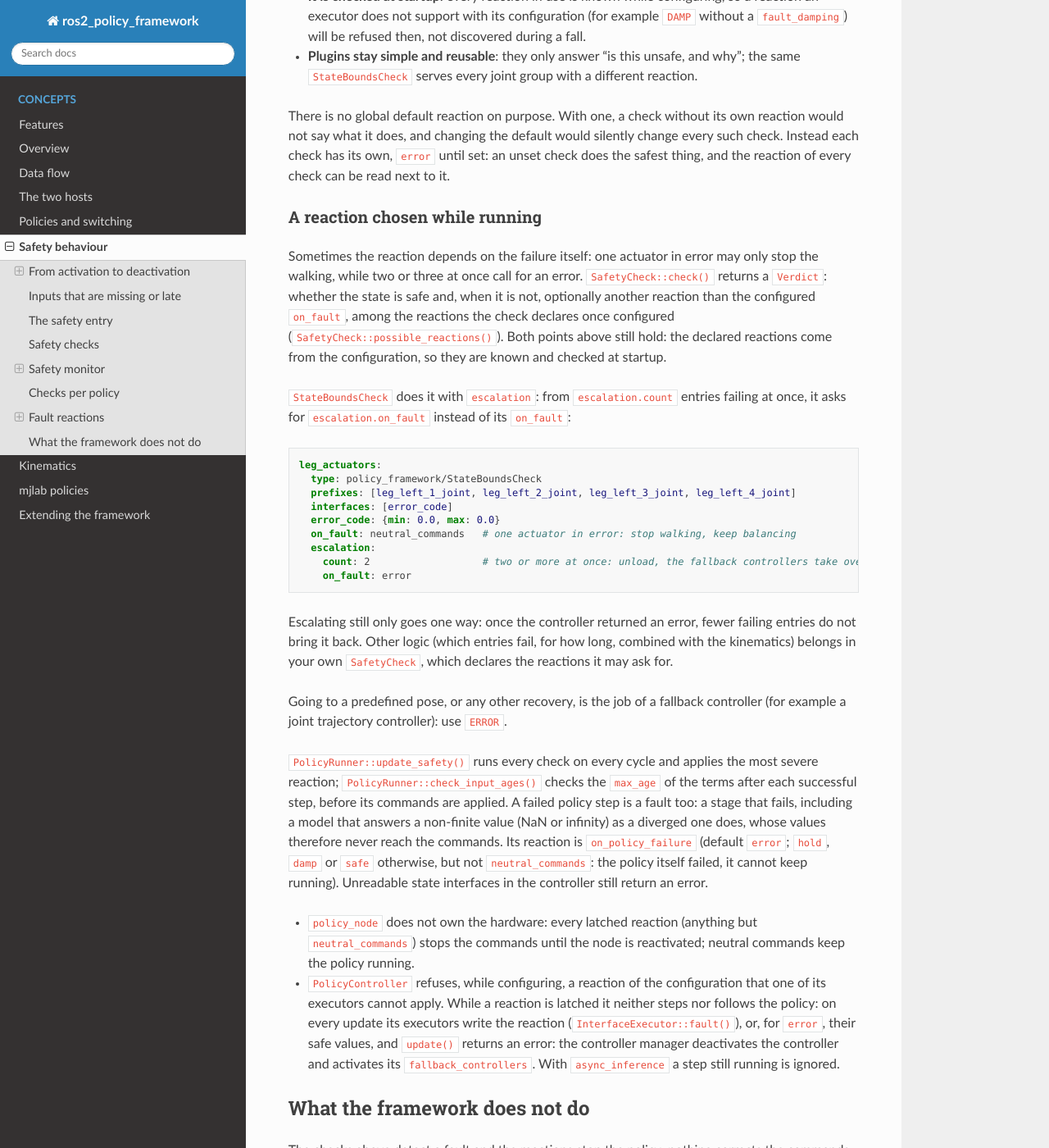
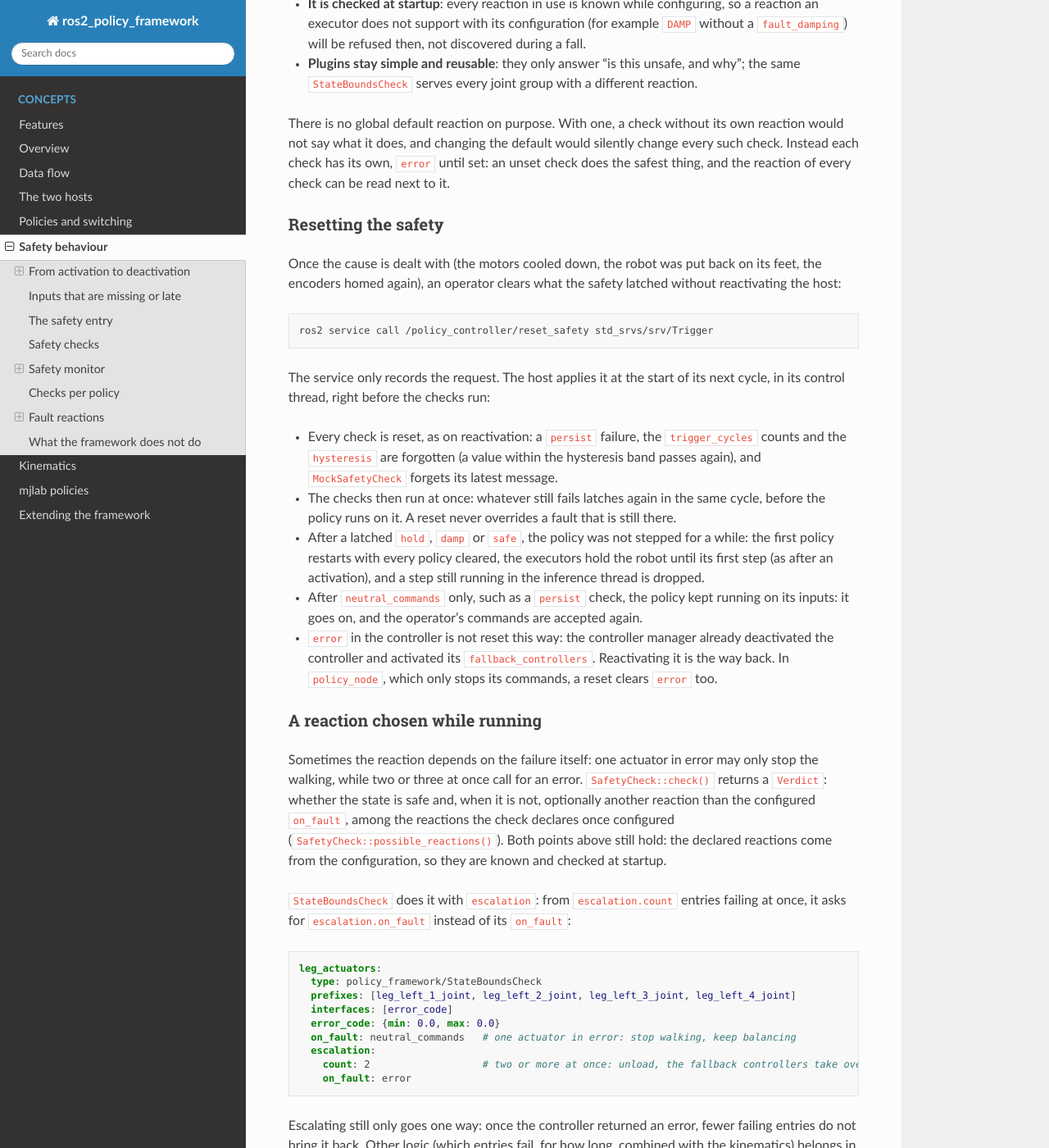
Before and after one commit to saikishor/ros2_policy_framework, a Sphinx documentation site: the page built from docs/safety.rst, in a window 1280 px wide and 1400 px high, scrolled down 8282 px. Shown: the whole window at 82% size. Built offline with Sphinx 7.4.7 and the Read the Docs theme 3.1.0, drawn with Linux system fonts in a browser that asks for light colours; some of the changed text lies outside the part shown.

Commit message:
Document the reset_safety service in the README and the docs

```diff
--- a/docs/extending.rst
+++ b/docs/extending.rst
@@ -383,8 +383,9 @@ the situations described in the other pages:
        ``PolicyController`` refuses to configure when an executor cannot apply one. Default:
        none.
    * - ``SafetyCheck::reset()``
-     - When the host is reactivated, and when a check disabled by the previous policy
-       applies again (:ref:`checks-per-policy`): forget filters and counters.
+     - When the host is reactivated, when its safety is reset (``~/reset_safety``), and when
+       a check disabled by the previous policy applies again (:ref:`checks-per-policy`):
+       forget filters, counters and a persisting failure.
    * - ``CommandGate::open()``
      - False while the safety entry has not been received or is not above 0, or the
        ``NEUTRAL_COMMANDS`` fault reaction is active
--- a/docs/features.rst
+++ b/docs/features.rst
@@ -85,6 +85,9 @@ Safety built in
 - **A reaction per check**: ``neutral_commands``, ``hold``, ``damp``, ``safe`` or ``error``.
   Every check states its own, and a reaction an executor cannot apply is refused while
   configuring. On ``error`` the controller manager activates the ``fallback_controllers``.
+- **Reset the safety** with the ``reset_safety`` service: a latched ``hold``, ``damp`` or
+  ``safe``, or a persisting ``neutral_commands``, clears once the cause is gone, without
+  reactivating the host.
 - **Checks per policy**: a policy can disable checks that do not fit it, for example a joint
   velocity bound during a jump.
 - **Bad model outputs never reach the robot**: a non-finite output fails the step, which
--- a/docs/hosts.rst
+++ b/docs/hosts.rst
@@ -27,7 +27,7 @@ Standalone node
        policy [label="Active policy\n(one step per tick)"];
        ages [label="Term input ages", fillcolor="#fff6d9"];
        execs [label="Topic executors"];
-       stop [label="No commands\nuntil reactivated", fillcolor="#fde8e8"];
+       stop [label="No commands\nuntil reactivated\nor reset", fillcolor="#fde8e8"];
        wait [label="Nothing sent\nthis tick", fillcolor="#f2f2f2"];
        sources -> kin -> safety -> policy -> ages -> execs;
        policy -> wait [label="waiting for data", style=dashed];
@@ -48,8 +48,8 @@ Standalone node
   loop at a high rate: a ros2_control ``pid_controller``, or the robot's own driver.
 - The safety checks run on every tick, before the step, and the ``max_age`` of the terms
   after it. The node does not own the hardware: a fault with a latched reaction, a failed
-  step or a stale input stops the commands until the node is reactivated; neutral commands
-  keep the policy running (:doc:`safety`).
+  step or a stale input stops the commands until the node is reactivated or its safety is
+  reset (``~/reset_safety``); neutral commands keep the policy running (:doc:`safety`).
 
 Use it when the robot has no ros2_control, or when the policy should live outside the
 control process.
--- a/docs/overview.rst
+++ b/docs/overview.rst
@@ -224,7 +224,7 @@ These words are used with one meaning throughout the code and the documentation.
    * - Fault reaction
      - What a failing check makes the host do: ``neutral_commands``, ``hold``, ``damp``,
        ``safe`` or ``error``. Every reaction but ``neutral_commands`` is *latched*: it stays
-       until the host is reactivated.
+       until the host is reactivated or its safety is reset (``~/reset_safety``).
    * - Safety entry
      - A state entry that is 0 while user commands must be ignored, for example a dead-man
        switch. ``CommandGate`` applies it, and the ``neutral_commands`` reaction.
--- a/docs/safety.rst
+++ b/docs/safety.rst
@@ -19,7 +19,7 @@ From activation to deactivation
      hold [label="Hold\nexecutors keep the robot\nwhere it is", fillcolor="#fff6d9"];
      run [label="Run\nexecutors follow\nthe policy's commands", fillcolor="#e8f5e9"];
      safe [label="Safe values\n(zero effort for\nPdEffortExecutor)", fillcolor="#fde8e8"];
-     fault [label="Fault reaction\nhold, damp or safe,\nuntil reactivated", fillcolor="#fde8e8"];
+     fault [label="Fault reaction\nhold, damp or safe,\nuntil reactivated or reset", fillcolor="#fde8e8"];
      error [label="Error\ndeactivated by the controller\nmanager, fallback controllers", fillcolor="#fde8e8"];
      start -> hold [label="activate"];
      hold -> run [label="first commands\nfrom the policy"];
@@ -28,6 +28,7 @@ From activation to deactivation
      hold -> error [label="reaction error, or\ninterfaces unreadable"];
      run -> fault [label="latched fault\n(a check, a source or term\nmax_age, or a failed step)"];
      fault -> fault [label="escalates"];
+     fault -> hold [label="reset_safety,\nevery check passes"];
      run -> error [label="reaction error, or\ninterfaces unreadable"];
      fault -> error [label="escalates to error, or\ninterfaces unreadable"];
      error -> safe [label="safe values written"];
@@ -183,7 +184,8 @@ of a joint differ more than ``tolerance``, for example a slipping incremental en
 wrong homing, or when one of them is not finite. A joint is checked once both were received.
 With ``neutral_commands``, the one reaction that recovers by itself, the robot gets the
 operator's commands back once the positions agree again; ``persist: true`` keeps the check
-failing until reactivation instead. The reason names the joint and both values:
+failing until reactivation or a reset (`Resetting the safety`_) instead. The reason names the
+joint and both values:
 
 .. code-block:: yaml
 
@@ -202,8 +204,9 @@ while the latest message has ``fault: true``, with the message's ``reaction`` (e
 ask only for the reactions listed in ``reactions``, which the host checks against its
 executors at configure, like any reaction a check declares; an unknown name asks for
 ``error``, and the host applies ``error`` for a valid but undeclared one. As for any
-fault, every reaction but ``neutral_commands`` stays latched until reactivation, which also
-forgets the latest message, so that the robot does not fault again at once:
+fault, every reaction but ``neutral_commands`` stays latched until reactivation or a reset
+(`Resetting the safety`_), which also forget the latest message, so that the robot does not
+fault again at once:
 
 .. code-block:: yaml
 
@@ -401,7 +404,7 @@ Skipped, then started afresh
 
 Faults stay latched
    Switching policy never clears a fault: a reaction latched while one policy ran stays latched
-   under the next one, until reactivation.
+   under the next one, until reactivation or a reset (`Resetting the safety`_).
 
 .. warning::
 
@@ -507,7 +510,7 @@ The behaviour is still dynamic while running:
 - **Recovering**: ``NEUTRAL_COMMANDS`` lifts as soon as no failing check asks for it any more,
   so the robot walks again once its motors cooled down. Give such a check a ``hysteresis`` so
   that a value hovering at a bound does not toggle it. Every other reaction is latched until
-  the controller is reactivated.
+  the controller is reactivated or its safety is reset (`Resetting the safety`_).
 - **Escalating**: a faulted controller only ever moves to a later reaction, never back. Warm
   motors stop the walking, hot ones damp the robot down, a failing leg actuator returns an
   error.
@@ -526,6 +529,34 @@ There is no global default reaction on purpose. With one, a check without its ow
 would not say what it does, and changing the default would silently change every such check.
 Instead each check has its own, ``error`` until set: an unset check does the safest thing,
 and the reaction of every check can be read next to it.
+
+Resetting the safety
+~~~~~~~~~~~~~~~~~~~~
+
+Once the cause is dealt with (the motors cooled down, the robot was put back on its feet, the
+encoders homed again), an operator clears what the safety latched without reactivating the
+host:
+
+.. code-block:: bash
+
+   ros2 service call /policy_controller/reset_safety std_srvs/srv/Trigger
+
+The service only records the request. The host applies it at the start of its next cycle, in
+its control thread, right before the checks run:
+
+- Every check is reset, as on reactivation: a ``persist`` failure, the ``trigger_cycles``
+  counts and the ``hysteresis`` are forgotten (a value within the hysteresis band passes
+  again), and ``MockSafetyCheck`` forgets its latest message.
+- The checks then run at once: whatever still fails latches again in the same cycle, before
+  the policy runs on it. A reset never overrides a fault that is still there.
+- After a latched ``hold``, ``damp`` or ``safe``, the policy was not stepped for a while: the
+  first policy restarts with every policy cleared, the executors hold the robot until its first
+  step (as after an activation), and a step still running in the inference thread is dropped.
+- After ``neutral_commands`` only, such as a ``persist`` check, the policy kept running on its
+  inputs: it goes on, and the operator's commands are accepted again.
+- ``error`` in the controller is not reset this way: the controller manager already deactivated
+  the controller and activated its ``fallback_controllers``. Reactivating it is the way back.
+  In ``policy_node``, which only stops its commands, a reset clears ``error`` too.
 
 A reaction chosen while running
 ~~~~~~~~~~~~~~~~~~~~~~~~~~~~~~~
@@ -571,8 +602,8 @@ otherwise, but not ``neutral_commands``: the policy itself failed, it cannot kee
 Unreadable state interfaces in the controller still return an error.
 
 - ``policy_node`` does not own the hardware: every latched reaction (anything but
-  ``neutral_commands``) stops the commands until the node is reactivated; neutral commands keep
-  the policy running.
+  ``neutral_commands``) stops the commands until the node is reactivated or its safety is reset
+  (`Resetting the safety`_); neutral commands keep the policy running.
 - ``PolicyController`` refuses, while configuring, a reaction of the configuration that one
   of its executors cannot apply. While a reaction is latched it neither steps nor follows the
   policy: on every update its executors write the reaction (``InterfaceExecutor::fault()``),
```
Also changed, not shown: README.md (+21 -4 lines).
